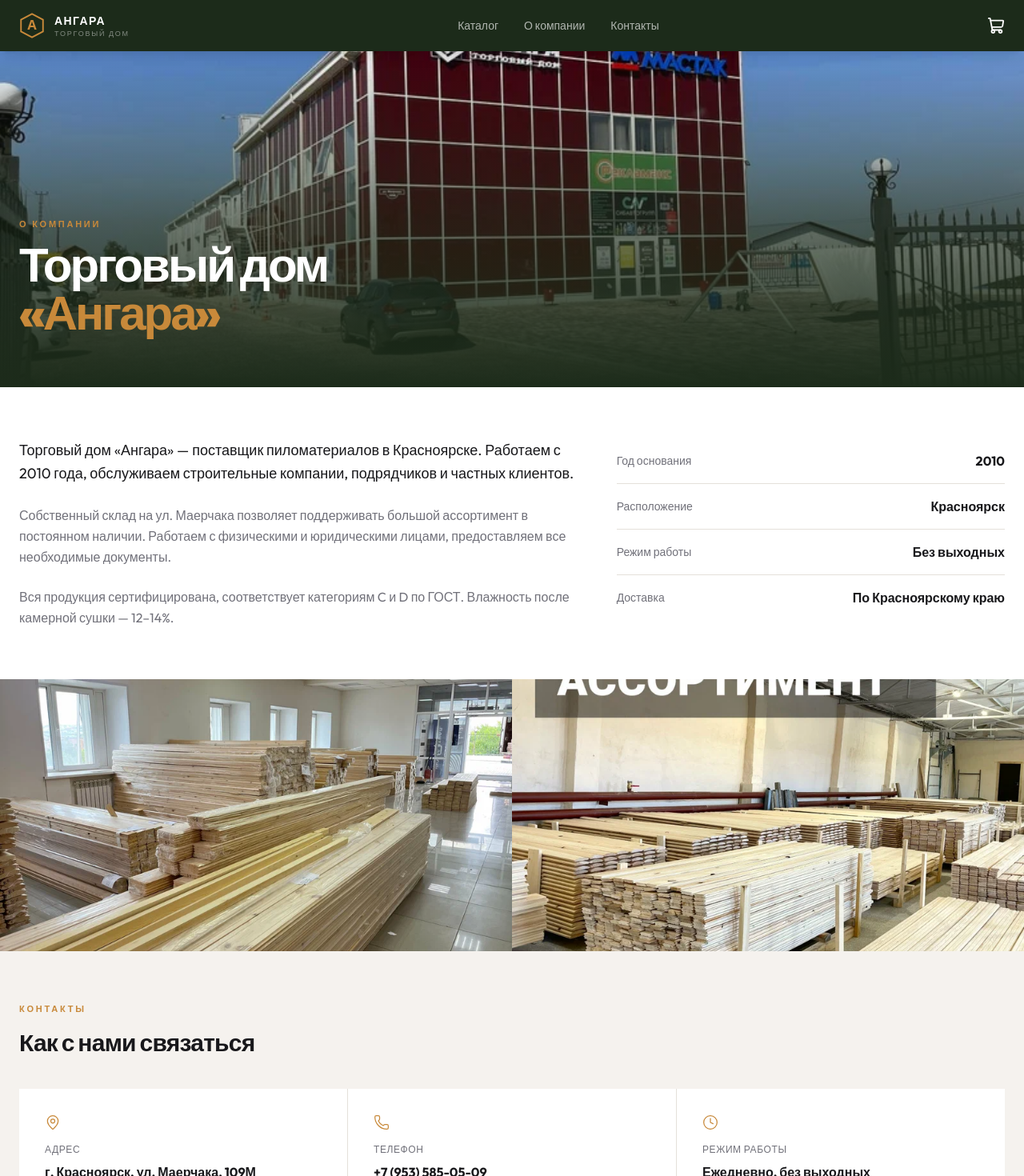
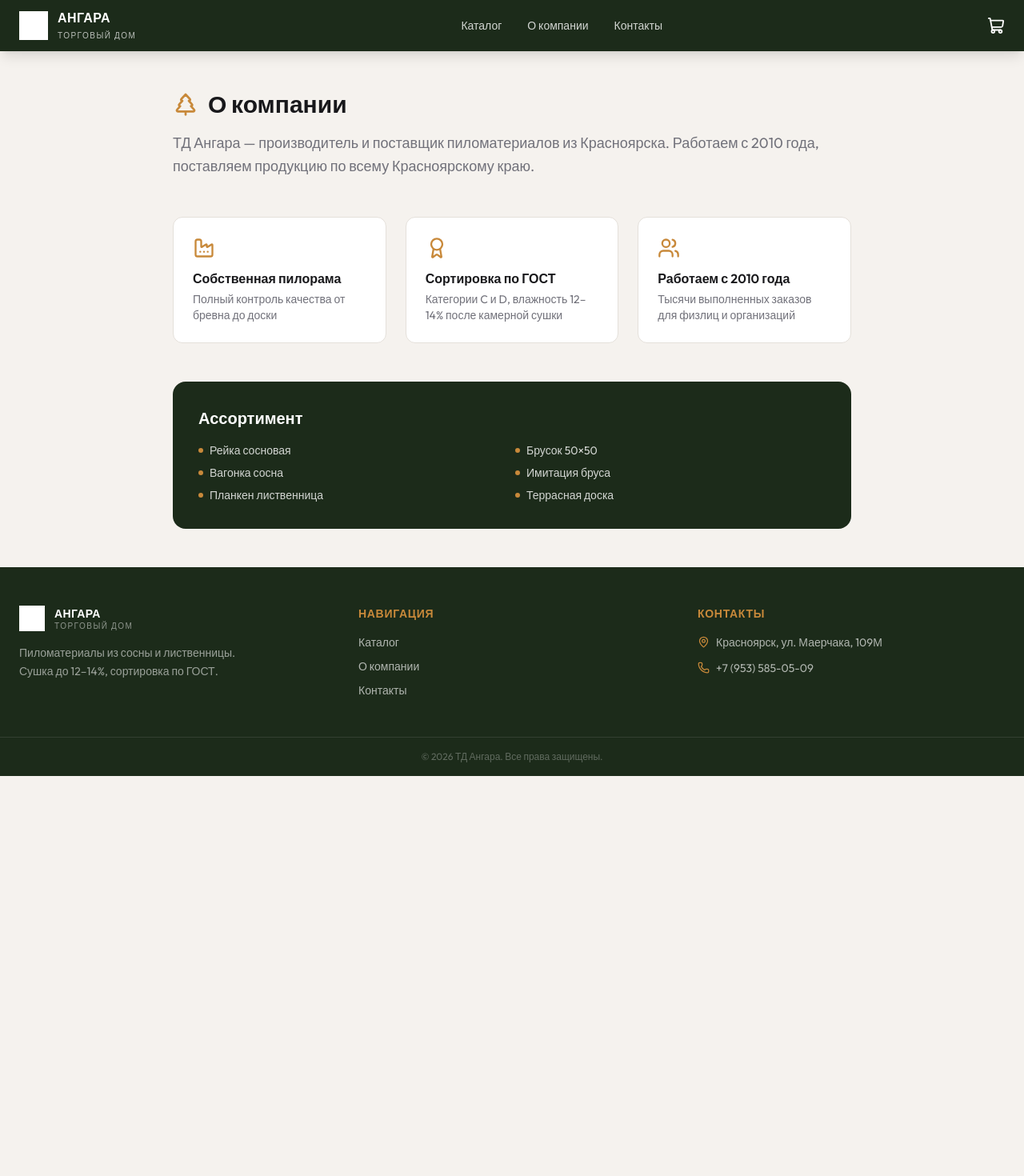
Before and after one commit to Gleb-Shall/td-angara, a Next.js app: page /about in a window 1280 px wide. Shown: the top 1470 px of the page at 80% size. After the commit the page ends 970 px from the top, so only its background shows below. Built offline with nearby package versions, Linux system fonts and the light colour scheme.

Commit message:
Revert "fix: remove hardcoded assortment, SVG logo, stronger hero"
This reverts commit 226d0e5801c72c72fc5390394e355f459e2fed6a.

```diff
--- a/src/app/(public)/about/page.tsx
+++ b/src/app/(public)/about/page.tsx
@@ -1,101 +1,44 @@
-import Image from 'next/image'
-import Link from 'next/link'
-import { ArrowRight, MapPin, Phone, Clock } from 'lucide-react'
+import { TreePine, Award, Users, Factory } from 'lucide-react'
 
 export const metadata = { title: 'О компании — ТД Ангара' }
 
 export default function AboutPage() {
   return (
-    <>
-      {/* Hero */}
-      <section className="relative min-h-[420px] flex items-end overflow-hidden">
-        <Image src="/products/2.webp" alt="ТД Ангара" fill className="object-cover" priority />
-        <div className="absolute inset-0 bg-gradient-to-t from-[var(--forest)] via-[var(--forest)]/60 to-transparent" />
-        <div className="relative z-10 max-w-7xl mx-auto px-6 w-full pb-16">
-          <p className="text-[var(--amber)] text-[11px] font-bold uppercase tracking-[0.25em] mb-3">О компании</p>
-          <h1 className="text-5xl md:text-6xl font-black tracking-tighter text-white leading-none">
-            Торговый дом<br />
-            <span className="text-[var(--amber)]">«Ангара»</span>
-          </h1>
+    <div className="max-w-4xl mx-auto px-4 sm:px-6 py-12">
+      <div className="flex items-center gap-3 mb-4">
+        <TreePine size={32} className="text-[var(--amber)]" />
+        <h1 className="text-3xl font-bold">О компании</h1>
       </div>
-      </section>
+      <p className="text-[var(--muted)] text-lg leading-relaxed mb-12">
+        ТД Ангара — производитель и поставщик пиломатериалов из Красноярска. Работаем с 2010 года, поставляем
+        продукцию по всему Красноярскому краю.
+      </p>
 
-      {/* Основной текст */}
-      <section className="bg-white py-16">
-        <div className="max-w-7xl mx-auto px-6 grid md:grid-cols-12 gap-12">
-          <div className="md:col-span-7">
-            <p className="text-lg text-[var(--text)] leading-relaxed mb-6">
-              Торговый дом «Ангара» — поставщик пиломатериалов в Красноярске.
-              Работаем с 2010 года, обслуживаем строительные компании, подрядчиков и частных клиентов.
-            </p>
-            <p className="text-[var(--muted)] leading-relaxed mb-6">
-              Собственный склад на ул. Маерчака позволяет поддерживать большой ассортимент в постоянном наличии.
-              Работаем с физическими и юридическими лицами, предоставляем все необходимые документы.
-            </p>
-            <p className="text-[var(--muted)] leading-relaxed">
-              Вся продукция сертифицирована, соответствует категориям C и D по ГОСТ.
-              Влажность после камерной сушки — 12–14%.
-            </p>
-          </div>
-
-          <div className="md:col-span-5 space-y-0 divide-y divide-[var(--border)]">
+      <div className="grid grid-cols-1 sm:grid-cols-3 gap-6 mb-12">
         {[
-              { label: 'Год основания', value: '2010' },
-              { label: 'Расположение', value: 'Красноярск' },
-              { label: 'Режим работы', value: 'Без выходных' },
-              { label: 'Доставка', value: 'По Красноярскому краю' },
-            ].map(({ label, value }) => (
-              <div key={label} className="flex justify-between items-center py-4">
-                <span className="text-[var(--muted)] text-sm">{label}</span>
-                <span className="font-bold text-[var(--text)]">{value}</span>
-              </div>
-            ))}
-          </div>
-        </div>
-      </section>
-
-      {/* Фото склада */}
-      <section className="grid md:grid-cols-2 min-h-[340px]">
-        <div className="relative min-h-[260px]">
-          <Image src="/products/XL.webp" alt="Склад" fill className="object-cover" />
-        </div>
-        <div className="relative min-h-[260px]">
-          <Image src="/products/3.webp" alt="Пиломатериалы" fill className="object-cover" />
-        </div>
-      </section>
-
-      {/* Контакты */}
-      <section className="bg-[var(--cream)] py-16">
-        <div className="max-w-7xl mx-auto px-6">
-          <p className="text-[var(--amber)] text-[11px] font-bold uppercase tracking-[0.25em] mb-4">Контакты</p>
-          <h2 className="text-3xl font-black tracking-tight mb-10">Как с нами связаться</h2>
-
-          <div className="grid md:grid-cols-3 gap-px bg-[var(--border)]">
-            {[
-              { icon: MapPin, label: 'Адрес', value: 'г. Красноярск, ул. Маерчака, 109М' },
-              { icon: Phone, label: 'Телефон', value: '+7 (953) 585-05-09', href: 'tel:+79535850509' },
-              { icon: Clock, label: 'Режим работы', value: 'Ежедневно, без выходных' },
-            ].map(({ icon: Icon, label, value, href }) => (
-              <div key={label} className="bg-white p-8">
-                <Icon size={20} className="text-[var(--amber)] mb-4" strokeWidth={1.5} />
-                <p className="text-[var(--muted)] text-xs uppercase tracking-wider mb-2">{label}</p>
-                {href ? (
-                  <a href={href} className="font-bold text-[var(--text)] hover:text-[var(--amber)] transition-colors">{value}</a>
-                ) : (
-                  <p className="font-bold text-[var(--text)]">{value}</p>
-                )}
+          { icon: Factory, label: 'Собственная пилорама', desc: 'Полный контроль качества от бревна до доски' },
+          { icon: Award, label: 'Сортировка по ГОСТ', desc: 'Категории C и D, влажность 12–14% после камерной сушки' },
+          { icon: Users, label: 'Работаем с 2010 года', desc: 'Тысячи выполненных заказов для физлиц и организаций' },
+        ].map(({ icon: Icon, label, desc }) => (
+          <div key={label} className="bg-white p-6 rounded-xl border border-[var(--border)]">
+            <Icon size={28} className="text-[var(--amber)] mb-3" />
+            <h3 className="font-semibold mb-1">{label}</h3>
+            <p className="text-sm text-[var(--muted)]">{desc}</p>
           </div>
         ))}
       </div>
 
-          <div className="mt-10">
-            <Link href="/catalog" className="inline-flex items-center gap-2 bg-[var(--forest)] text-white px-7 py-3.5 rounded-lg font-semibold text-sm hover:bg-[var(--amber)] transition-colors group">
-              Смотреть каталог
-              <ArrowRight size={15} className="group-hover:translate-x-0.5 transition-transform" />
-            </Link>
+      <div className="bg-[var(--forest)] text-white rounded-2xl p-8">
+        <h2 className="text-xl font-bold mb-4">Ассортимент</h2>
+        <ul className="grid grid-cols-2 gap-2 text-white/80 text-sm">
+          {['Рейка сосновая', 'Брусок 50×50', 'Вагонка сосна', 'Имитация бруса', 'Планкен лиственница', 'Террасная доска'].map((item) => (
+            <li key={item} className="flex items-center gap-2">
+              <span className="w-1.5 h-1.5 rounded-full bg-[var(--amber)] shrink-0" />
+              {item}
+            </li>
+          ))}
+        </ul>
       </div>
     </div>
-      </section>
-    </>
   )
 }
--- a/src/app/(public)/page.tsx
+++ b/src/app/(public)/page.tsx
@@ -7,10 +7,10 @@ import ProductCard from '@/components/ProductCard'
 export const revalidate = 0
 
 const FEATURES = [
-  { icon: Award, title: 'Качество по ГОСТ', desc: 'Категории C и D, влажность 12–14%' },
-  { icon: Layers, title: 'Своё производство', desc: 'Сосна и лиственница из Сибири' },
-  { icon: Truck, title: 'Доставка', desc: 'По Красноярску и краю' },
-  { icon: Phone, title: 'Без выходных', desc: 'Ответим на любой вопрос' },
+  { icon: Award, title: 'Качество по ГОСТ', desc: 'Категории C и D, влажность 12–14% после камерной сушки' },
+  { icon: Layers, title: 'Собственное производство', desc: 'Сосна и лиственница из Сибири — с пилорамы напрямую' },
+  { icon: Truck, title: 'Доставка по Красноярску', desc: 'На объект, с физлицами и юрлицами, без посредников' },
+  { icon: Phone, title: 'Без выходных', desc: 'Принимаем заявки ежедневно — менеджер ответит быстро' },
 ]
 
 export default async function HomePage() {
@@ -24,61 +24,40 @@ export default async function HomePage() {
 
   return (
     <>
-      {/* Hero — split screen */}
-      <section className="min-h-[100dvh] grid md:grid-cols-[55%_45%]">
-        {/* Left: content */}
-        <div className="bg-[var(--forest)] relative flex flex-col justify-between px-8 md:px-16 pt-16 pb-12 order-2 md:order-1">
-          {/* Decorative large number */}
-          <div className="absolute top-8 right-8 text-[120px] md:text-[160px] font-black text-white/[0.04] leading-none select-none pointer-events-none">
-            14
-          </div>
-
-          <div className="relative z-10">
-            <p className="text-[var(--amber)] text-[11px] font-bold uppercase tracking-[0.3em] mb-8">
+      {/* Hero — split screen, text left / image right */}
+      <section className="min-h-[100dvh] grid md:grid-cols-2">
+        <div className="bg-[var(--forest)] flex flex-col justify-center px-8 md:px-16 py-24 md:py-0">
+          <p className="text-[var(--amber)] text-[11px] font-bold uppercase tracking-[0.25em] mb-6">
             Пиломатериалы · Красноярск
           </p>
-            <h1 className="text-6xl md:text-7xl lg:text-8xl font-black tracking-tighter leading-none text-white mb-6">
-              ТД<br />
-              <span className="text-[var(--amber)]">АН-</span><br />
-              ГАРА
+          <h1 className="text-5xl md:text-6xl lg:text-7xl font-black tracking-tighter leading-none text-white mb-8">
+            ТОРГОВЫЙ<br />
+            <span className="text-[var(--amber)]">ДОМ</span><br />
+            АНГАРА
           </h1>
-            <p className="text-white/50 text-sm leading-loose mb-10 max-w-[38ch] font-light tracking-wide">
-              Рейка · Брусок · Вагонка · Имитация бруса<br />
-              Планкен · Террасная доска
+          <p className="text-white/55 text-base leading-relaxed mb-10 max-w-[42ch]">
+            Рейка, брусок, вагонка, имитация бруса, планкен и террасная доска.
+            Сосна и лиственница напрямую с производства.
           </p>
           <div className="flex flex-wrap gap-3">
             <Link
               href="/catalog"
-                className="btn-press inline-flex items-center gap-2 bg-[var(--amber)] hover:bg-[var(--amber-dark)] text-white px-7 py-3.5 rounded-lg font-bold text-sm transition-colors duration-300"
+              className="btn-fill btn-press inline-flex items-center gap-2 bg-[var(--amber)] text-white px-7 py-3.5 rounded-lg font-semibold text-sm transition-colors"
             >
-                Каталог <ArrowRight size={15} />
+              <span>Смотреть каталог</span>
+              <ArrowRight size={15} />
             </Link>
             <a
               href="tel:+79535850509"
-                className="btn-press inline-flex items-center gap-2 border border-white/15 text-white/70 hover:text-white hover:border-white/35 px-7 py-3.5 rounded-lg font-medium text-sm transition-all duration-300"
+              className="btn-press inline-flex items-center gap-2 border border-white/20 text-white/80 hover:text-white hover:border-white/40 px-7 py-3.5 rounded-lg font-semibold text-sm transition-all duration-300"
             >
-                <Phone size={14} /> +7 (953) 585-05-09
+              <Phone size={15} />
+              +7 (953) 585-05-09
             </a>
           </div>
         </div>
 
-          {/* Bottom stat bar */}
-          <div className="relative z-10 mt-16 pt-8 border-t border-white/10 grid grid-cols-3 gap-4">
-            {[
-              { n: '2010', label: 'год основания' },
-              { n: '14%', label: 'влажность после сушки' },
-              { n: '109М', label: 'ул. Маерчака' },
-            ].map(({ n, label }) => (
-              <div key={label}>
-                <div className="text-2xl font-black text-white tracking-tight">{n}</div>
-                <div className="text-white/35 text-[11px] mt-0.5 leading-snug">{label}</div>
-              </div>
-            ))}
-          </div>
-        </div>
-
-        {/* Right: photo */}
-        <div className="relative min-h-[50vw] md:min-h-0 order-1 md:order-2">
+        <div className="relative min-h-[55vw] md:min-h-0 order-first md:order-last">
           <Image
             src="/products/XL.webp"
             alt="Склад ТД Ангара"
@@ -86,52 +65,52 @@ export default async function HomePage() {
             className="object-cover"
             priority
           />
-          <div className="absolute inset-0 bg-[var(--forest)]/20" />
-          {/* Floating card */}
-          <div className="absolute bottom-8 right-8 bg-[var(--forest)]/80 backdrop-blur-sm border border-white/10 rounded-xl px-5 py-4 max-w-[200px]">
-            <p className="text-[var(--amber)] text-[10px] font-bold uppercase tracking-wider mb-1">В наличии</p>
-            <p className="text-white text-sm font-semibold leading-snug">Большой ассортимент на складе</p>
+          <div className="absolute inset-0 bg-gradient-to-r from-[var(--forest)]/30 to-transparent" />
+          <div className="absolute bottom-8 left-8">
+            <div className="bg-white/10 backdrop-blur-sm border border-white/20 rounded-xl px-5 py-3">
+              <p className="text-white text-sm font-semibold">Большой ассортимент в наличии</p>
+              <p className="text-white/60 text-xs mt-0.5">Оптовые и розничные поставки</p>
+            </div>
           </div>
         </div>
       </section>
 
-      {/* Преимущества — dividers, no cards */}
-      <section className="bg-[var(--forest)] border-t border-white/10">
-        <div className="max-w-7xl mx-auto px-6">
-          <div className="grid grid-cols-2 md:grid-cols-4 divide-x divide-white/10">
+      {/* Преимущества — border divider, no cards */}
+      <section className="bg-[var(--forest)]">
+        <div className="max-w-7xl mx-auto px-6 divide-y divide-white/10 md:divide-y-0 md:grid md:grid-cols-4 md:divide-x md:divide-white/10">
           {FEATURES.map(({ icon: Icon, title, desc }) => (
-              <div key={title} className="px-6 py-10 first:pl-0 last:pr-0">
-                <Icon size={20} className="text-[var(--amber)] mb-4" strokeWidth={1.5} />
-                <h3 className="font-bold text-white text-sm mb-1.5">{title}</h3>
-                <p className="text-white/40 text-xs leading-relaxed">{desc}</p>
+            <div key={title} className="px-0 md:px-8 py-10 first:pl-0 last:pr-0">
+              <Icon size={22} className="text-[var(--amber)] mb-4" strokeWidth={1.5} />
+              <h3 className="font-bold text-white text-sm mb-2">{title}</h3>
+              <p className="text-white/45 text-sm leading-relaxed">{desc}</p>
             </div>
           ))}
         </div>
-        </div>
       </section>
 
-      {/* Editorial split — компания */}
-      <section className="grid md:grid-cols-[42%_58%] min-h-[380px]">
-        <div className="relative min-h-[280px]">
+      {/* Офис — editorial split */}
+      <section className="grid md:grid-cols-12 min-h-[380px]">
+        <div className="md:col-span-5 relative min-h-[260px]">
           <Image src="/products/2.webp" alt="ТД Ангара" fill className="object-cover" />
         </div>
-        <div className="bg-[var(--cream)] flex flex-col justify-center px-10 md:px-20 py-16">
+        <div className="md:col-span-7 bg-[var(--cream-dark)] flex flex-col justify-center px-10 md:px-20 py-16">
           <p className="text-[var(--amber)] text-[11px] font-bold uppercase tracking-[0.25em] mb-4">О компании</p>
-          <h2 className="text-3xl md:text-4xl font-black tracking-tight text-[var(--text)] mb-5 leading-tight">
-            Работаем с 2010 года,<br />знаем материал
+          <h2 className="text-3xl md:text-4xl font-black tracking-tight text-[var(--text)] mb-5 leading-snug">
+            Работаем с 2010 года<br />в Красноярске
           </h2>
-          <p className="text-[var(--muted)] leading-relaxed mb-8 max-w-[50ch] text-sm">
-            Собственный склад на ул. Маерчака, 109М. Прямые поставки без посредников.
-            Обслуживаем строителей, подрядчиков и частных клиентов по всему Красноярскому краю.
+          <p className="text-[var(--muted)] leading-relaxed mb-8 max-w-[52ch]">
+            Торговый дом «Ангара» — прямой поставщик пиломатериалов.
+            Собственный склад на ул. Маерчака, 109М. Обслуживаем строителей,
+            подрядчиков и частных клиентов.
           </p>
           <Link href="/about" className="inline-flex items-center gap-2 text-[var(--text)] font-semibold text-sm hover:text-[var(--amber)] transition-colors group">
             Подробнее
-            <ArrowRight size={13} className="group-hover:translate-x-1 transition-transform duration-300" />
+            <ArrowRight size={14} className="group-hover:translate-x-1 transition-transform duration-300" />
           </Link>
         </div>
       </section>
 
-      {/* Товары — bento asymmetric */}
+      {/* Товары — асимметричный bento */}
       <section className="py-20 bg-white">
         <div className="max-w-7xl mx-auto px-6">
           <div className="flex items-end justify-between mb-12">
@@ -141,10 +120,11 @@ export default async function HomePage() {
             </div>
             <Link href="/catalog" className="hidden md:inline-flex items-center gap-2 text-[var(--muted)] hover:text-[var(--text)] font-medium text-sm transition-colors group">
               Весь каталог
-              <ArrowRight size={13} className="group-hover:translate-x-1 transition-transform duration-300" />
+              <ArrowRight size={14} className="group-hover:translate-x-1 transition-transform duration-300" />
             </Link>
           </div>
 
+          {/* Bento grid: featured (7/12) + small (5/12), then 3 smaller */}
           <div className="grid grid-cols-1 md:grid-cols-12 gap-5">
             {featured && (
               <div className="md:col-span-7 card-reveal" style={{ animationDelay: '0ms' }}>
@@ -165,29 +145,29 @@ export default async function HomePage() {
 
           <div className="md:hidden mt-8 text-center">
             <Link href="/catalog" className="inline-flex items-center gap-2 text-[var(--text)] font-semibold hover:text-[var(--amber)] transition-colors">
-              Весь каталог <ArrowRight size={13} />
+              Весь каталог <ArrowRight size={14} />
             </Link>
           </div>
         </div>
       </section>
 
-      {/* CTA */}
-      <section className="relative min-h-[360px] flex items-center overflow-hidden">
+      {/* CTA — photo overlay */}
+      <section className="relative min-h-[380px] flex items-center overflow-hidden">
         <Image src="/products/1.webp" alt="" fill className="object-cover" />
-        <div className="absolute inset-0 bg-[var(--forest)]/85" />
+        <div className="absolute inset-0 bg-[var(--forest)]/80" />
         <div className="relative z-10 max-w-7xl mx-auto px-6 w-full">
           <div className="max-w-xl">
             <h2 className="text-4xl md:text-5xl font-black tracking-tight text-white mb-4 leading-tight">
               Готовы<br />сделать заказ?
             </h2>
-            <p className="text-white/50 mb-8 text-sm leading-relaxed max-w-[40ch]">
+            <p className="text-white/55 mb-8 leading-relaxed">
               Добавьте товары в корзину и оставьте заявку — перезвоним в течение часа
             </p>
             <Link
               href="/catalog"
-              className="btn-press inline-flex items-center gap-2 bg-[var(--amber)] hover:bg-[var(--amber-dark)] text-white px-8 py-4 rounded-lg font-bold transition-colors duration-300"
+              className="btn-press inline-flex items-center gap-2 bg-[var(--amber)] hover:bg-[var(--amber-dark)] text-white px-8 py-4 rounded-lg font-semibold transition-colors duration-300"
             >
-              Перейти в каталог <ArrowRight size={16} />
+              Перейти в каталог <ArrowRight size={17} />
             </Link>
           </div>
         </div>
--- a/src/components/Header.tsx
+++ b/src/components/Header.tsx
@@ -1,6 +1,7 @@
 'use client'
 
 import Link from 'next/link'
+import Image from 'next/image'
 import { useState } from 'react'
 import { Menu, X } from 'lucide-react'
 import CartIcon from './CartIcon'
@@ -11,39 +12,23 @@ const NAV = [
   { href: '/contacts', label: 'Контакты' },
 ]
 
-function AngaraLogo() {
-  return (
-    <svg width="32" height="32" viewBox="0 0 100 100" fill="none" xmlns="http://www.w3.org/2000/svg">
-      <polygon
-        points="50,4 93,27 93,73 50,96 7,73 7,27"
-        stroke="#C8893A"
-        strokeWidth="6"
-        fill="none"
-      />
-      <text
-        x="50"
-        y="67"
-        textAnchor="middle"
-        fill="#C8893A"
-        fontSize="52"
-        fontWeight="800"
-        fontFamily="system-ui"
-      >А</text>
-    </svg>
-  )
-}
-
 export default function Header() {
   const [open, setOpen] = useState(false)
 
   return (
     <header className="bg-[var(--forest)] text-white sticky top-0 z-50 shadow-lg">
       <div className="max-w-7xl mx-auto px-4 sm:px-6 h-16 flex items-center justify-between">
-        <Link href="/" className="flex items-center gap-3 hover:opacity-80 transition-opacity group">
-          <AngaraLogo />
-          <span className="leading-tight">
-            <span className="block font-black text-sm tracking-widest text-white">АНГАРА</span>
-            <span className="block text-[9px] tracking-[0.2em] text-white/45 font-medium">ТОРГОВЫЙ ДОМ</span>
+        <Link href="/" className="flex items-center gap-3 hover:opacity-85 transition-opacity">
+          <Image
+            src="/brand/landing_logo_x2.png"
+            alt="ТД Ангара"
+            width={36}
+            height={36}
+            className="brightness-0 invert"
+          />
+          <span className="font-bold text-base tracking-wide leading-tight">
+            АНГАРА<br />
+            <span className="text-[10px] font-normal tracking-[0.15em] text-white/70">ТОРГОВЫЙ ДОМ</span>
           </span>
         </Link>
 
@@ -52,7 +37,7 @@ export default function Header() {
             <Link
               key={n.href}
               href={n.href}
-              className="text-sm text-white/65 hover:text-white transition-colors"
+              className="text-sm text-white/80 hover:text-white transition-colors"
             >
               {n.label}
             </Link>
@@ -64,22 +49,22 @@ export default function Header() {
             <CartIcon />
           </div>
           <button
-            className="md:hidden text-white/80 hover:text-white transition-colors"
+            className="md:hidden text-white"
             onClick={() => setOpen(!open)}
           >
-            {open ? <X size={22} /> : <Menu size={22} />}
+            {open ? <X size={24} /> : <Menu size={24} />}
           </button>
         </div>
       </div>
 
       {open && (
-        <nav className="md:hidden border-t border-white/10 px-6 py-4 flex flex-col gap-4">
+        <nav className="md:hidden border-t border-white/10 px-4 py-3 flex flex-col gap-3">
           {NAV.map((n) => (
             <Link
               key={n.href}
               href={n.href}
               onClick={() => setOpen(false)}
-              className="text-sm text-white/70 hover:text-white py-1"
+              className="text-sm text-white/80 hover:text-white py-1"
             >
               {n.label}
             </Link>
```
Lines whose indentation alone changed are shown as unchanged.
